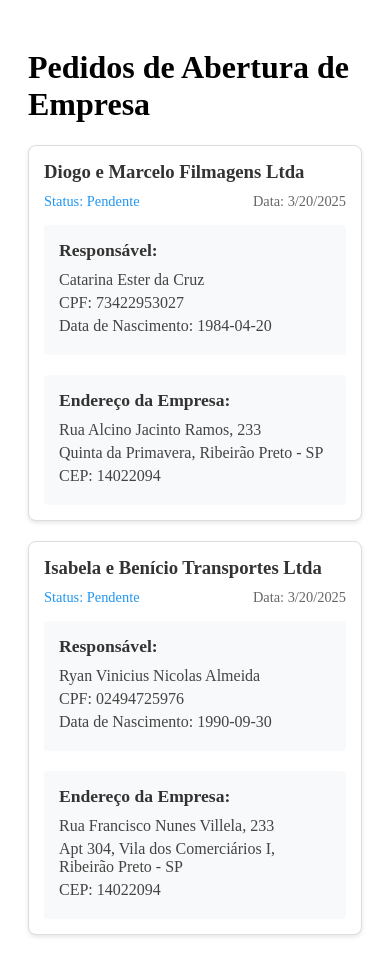
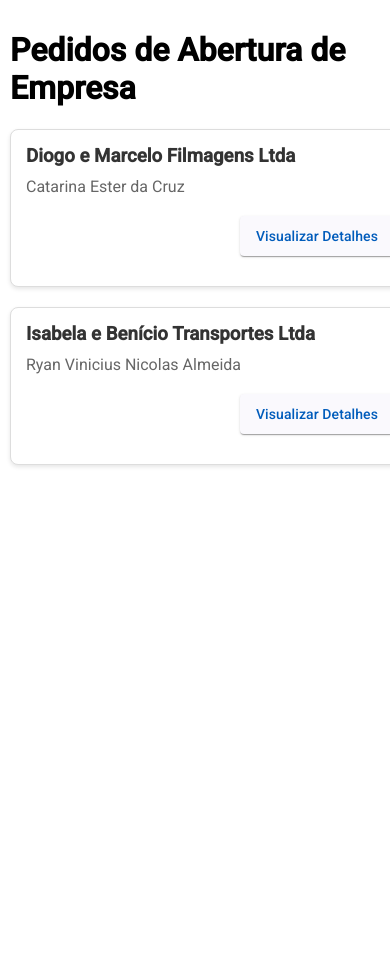
Before and after one commit to onillacerda/abertura-empresa, an Angular app in the folder abertura-empresa/: page /empresas in a window 390 px wide. After the commit the page ends 844 px from the top, so only its background shows below. Built offline with nearby package versions, Linux system fonts and the light colour scheme; data requests are answered from the project's data file.

Commit message:
Adicionando Modal de detalhes e limpando design

```diff
--- a/abertura-empresa/angular.json
+++ b/abertura-empresa/angular.json
@@ -27,6 +27,7 @@
               }
             ],
             "styles": [
+              "@angular/material/prebuilt-themes/azure-blue.css",
               "src/styles.css"
             ],
             "scripts": []
@@ -85,6 +86,7 @@
               }
             ],
             "styles": [
+              "@angular/material/prebuilt-themes/azure-blue.css",
               "src/styles.css"
             ],
             "scripts": []
--- a/abertura-empresa/package.json
+++ b/abertura-empresa/package.json
@@ -11,10 +11,12 @@
   "private": true,
   "dependencies": {
     "@angular/animations": "^19.2.3",
+    "@angular/cdk": "^19.2.5",
     "@angular/common": "^19.2.0",
     "@angular/compiler": "^19.2.0",
     "@angular/core": "^19.2.0",
     "@angular/forms": "^19.2.0",
+    "@angular/material": "^19.2.5",
     "@angular/platform-browser": "^19.2.0",
     "@angular/platform-browser-dynamic": "^19.2.0",
     "@angular/router": "^19.2.0",
--- a/abertura-empresa/src/app/features/company-requests/company-requests/company-requests.component.css
+++ b/abertura-empresa/src/app/features/company-requests/company-requests/company-requests.component.css
@@ -1,5 +1,7 @@
 .container {
   padding: 20px;
+  max-width: 1200px;
+  margin: 0 auto;
 }
 
 .requests-list {
@@ -18,58 +20,119 @@
 }
 
 .request-header {
+  display: flex;
+  flex-direction: column;
+  gap: 10px;
   margin-bottom: 15px;
 }
 
 .request-header h3 {
   color: #333;
-  margin: 0 0 10px 0;
+  margin: 0;
 }
 
-.request-meta {
-  display: flex;
-  justify-content: space-between;
+.request-header p {
   color: #666;
-  font-size: 0.9em;
+  margin: 0;
 }
 
-.status {
-  color: #2196F3;
-  font-weight: 500;
+.request-header button {
+  margin-top: 10px;
+  align-self: flex-end;
 }
 
-.date {
-  color: #666;
+.dialog-content {
+  padding: 20px;
 }
 
-.request-details {
-  display: grid;
-  gap: 20px;
+.dialog-content h2 {
+  color: #333;
+  margin-bottom: 20px;
+  text-align: center;
 }
 
-.responsavel, .endereco {
+.details-container {
+  display: grid;
+  grid-template-columns: repeat(auto-fit, minmax(300px, 1fr));
+  gap: 20px;
+  margin-bottom: 20px;
+}
+
+.details-section {
   background: #f8f9fa;
   padding: 15px;
   border-radius: 4px;
 }
 
-.responsavel h4, .endereco h4 {
+.details-section h3 {
   color: #333;
   margin: 0 0 10px 0;
   font-size: 1.1em;
 }
 
-.responsavel p, .endereco p {
+.details-section p {
   margin: 5px 0;
   color: #444;
 }
 
-.responsavel p:first-child {
-  font-weight: 500;
+.dialog-actions {
+  display: flex;
+  justify-content: flex-end;
+  gap: 10px;
 }
 
 @media (max-width: 768px) {
-  .requests-list {
-    grid-template-columns: 1fr;
+  .container {
+    padding: 10px;
+  }
+
+  .dialog-content {
+    padding: 10px;
   }
 }
+
+/* Botões mais quadrados */
+button.mat-button {
+  border-radius: 4px;
+  padding: 8px 16px;
+  min-width: 120px;
+  height: 40px;
+}
+
+button.mat-raised-button {
+  border-radius: 4px;
+  padding: 8px 16px;
+  min-width: 120px;
+  height: 40px;
+}
+
+/* Botão de visualizar detalhes na lista */
+.request-header button {
+  border-radius: 4px;
+  padding: 8px 16px;
+  min-width: 120px;
+  height: 40px;
+}
+
+/* Botões do diálogo */
+.dialog-actions button {
+  border-radius: 4px;
+  padding: 8px 16px;
+  min-width: 120px;
+  height: 40px;
+}
+
+
+::ng-deep .mdc-dialog--open .mat-mdc-dialog-surface {
+    transform: none;
+    border-radius: 4px;
+}
+
+::ng-deep .mdc-dialog--closing .mat-mdc-dialog-surface {
+    transform: none;
+    border-radius: 4px;
+}
+
+.ustom-dialog {
+    border-radius: 4px;
+}
--- a/abertura-empresa/src/app/features/company-requests/company-requests/company-requests.component.html
+++ b/abertura-empresa/src/app/features/company-requests/company-requests/company-requests.component.html
@@ -4,26 +4,39 @@
     <div class="request-item" *ngFor="let request of requests">
       <div class="request-header">
         <h3>{{ request.empresa.ds_nome_fantasia }}</h3>
-        <div class="request-meta">
-          <span class="status">Status: Pendente</span>
-          <span class="date">Data: {{ currentDate }}</span>
+        <p>{{ request.solicitante.ds_responsavel }}</p>
+        <button mat-raised-button color="primary" (click)="openDetails(request)">
+          Visualizar Detalhes
+        </button>
       </div>
     </div>
-      <div class="request-details">
-        <div class="responsavel">
-          <h4>Responsável:</h4>
+  </div>
+</div>
+
+<!-- Modal de Detalhes -->
+<ng-template #detailsDialog let-request let-dialogRef="dialogRef">
+  <div class="dialog-content">
+    <h2>{{ request.empresa.ds_nome_fantasia }}</h2>
+    <div class="details-container">
+      <div class="details-section">
+        <h3>Responsável</h3>
         <p>{{ request.solicitante.ds_responsavel }}</p>
         <p>CPF: {{ request.solicitante.nu_cpf }}</p>
         <p>Data de Nascimento: {{ request.solicitante.date_nascimento }}</p>
       </div>
-        <div class="endereco">
-          <h4>Endereço da Empresa:</h4>
+      <div class="details-section">
+        <h3>Endereço da Empresa</h3>
         <p>{{ request.empresa.endereco.ds_logradouro }}, {{ request.empresa.endereco.co_numero }}</p>
         <p>{{ request.empresa.endereco.ds_complemento ? request.empresa.endereco.ds_complemento + ', ' : '' }}
            {{ request.empresa.endereco.ds_bairro }}, {{ request.empresa.endereco.ds_municipio }} - {{ request.empresa.endereco.ds_uf }}</p>
         <p>CEP: {{ request.empresa.endereco.co_cep }}</p>
       </div>
     </div>
+    <div class="dialog-actions">
+      <button mat-button (click)="dialogRef.close()">Fechar</button>
+      <button mat-raised-button color="primary" [routerLink]="['/editar', request.id]">
+        Editar Pedido
+      </button>
     </div>
   </div>
-</div>
+</ng-template>
--- a/abertura-empresa/src/app/features/company-requests/company-requests/company-requests.component.ts
+++ b/abertura-empresa/src/app/features/company-requests/company-requests/company-requests.component.ts
@@ -1,6 +1,9 @@
-import { Component, OnInit } from '@angular/core';
+import { Component, OnInit, ViewChild, TemplateRef } from '@angular/core';
 import { CommonModule } from '@angular/common';
 import { HttpClient, HttpClientModule } from '@angular/common/http';
+import { MatDialog, MatDialogRef } from '@angular/material/dialog';
+import { MatButton } from '@angular/material/button';
+import { RouterLink } from '@angular/router';
 
 interface CompanyRequest {
   id: string;
@@ -27,13 +30,17 @@ interface CompanyRequest {
   selector: 'app-company-requests',
   templateUrl: './company-requests.component.html',
   styleUrls: ['./company-requests.component.css'],
-  imports: [CommonModule, HttpClientModule]
+  imports: [CommonModule, HttpClientModule, MatButton, RouterLink]
 })
 export class CompanyRequestsComponent implements OnInit {
   requests: CompanyRequest[] = [];
   currentDate: string = new Date().toLocaleDateString();
+  @ViewChild('detailsDialog') detailsDialog!: TemplateRef<any>;
 
-  constructor(private http: HttpClient) {}
+  constructor(
+    private http: HttpClient,
+    private dialog: MatDialog
+  ) {}
 
   ngOnInit(): void {
     this.fetchRequests();
@@ -50,4 +57,12 @@ export class CompanyRequestsComponent implements OnInit {
         }
       });
   }
+
+  openDetails(request: CompanyRequest): void {
+    this.dialog.open(this.detailsDialog, {
+      data: request,
+      width: '800px',
+      panelClass: 'custom-dialog'
+    });
+  }
 }
--- a/abertura-empresa/src/index.html
+++ b/abertura-empresa/src/index.html
@@ -6,8 +6,10 @@
   <base href="/">
   <meta name="viewport" content="width=device-width, initial-scale=1">
   <link rel="icon" type="image/x-icon" href="favicon.ico">
+  <link href="https://fonts.googleapis.com/css2?family=Roboto:wght@300;400;500&display=swap" rel="stylesheet">
+  <link href="https://fonts.googleapis.com/icon?family=Material+Icons" rel="stylesheet">
 </head>
-<body>
+<body class="mat-typography">
   <app-root></app-root>
 </body>
 </html>
--- a/abertura-empresa/src/styles.css
+++ b/abertura-empresa/src/styles.css
@@ -1 +1,4 @@
 /* You can add global styles to this file, and also import other style files */
+
+html, body { height: 100%; }
+body { margin: 0; font-family: Roboto, "Helvetica Neue", sans-serif; }
```
Also changed, not shown: abertura-empresa/src/app/features/company-requests/company-requests.module.ts (+12 -2 lines), 1 other file (tests, documents, lock files or other folders). Lines whose indentation alone changed are shown as unchanged.
